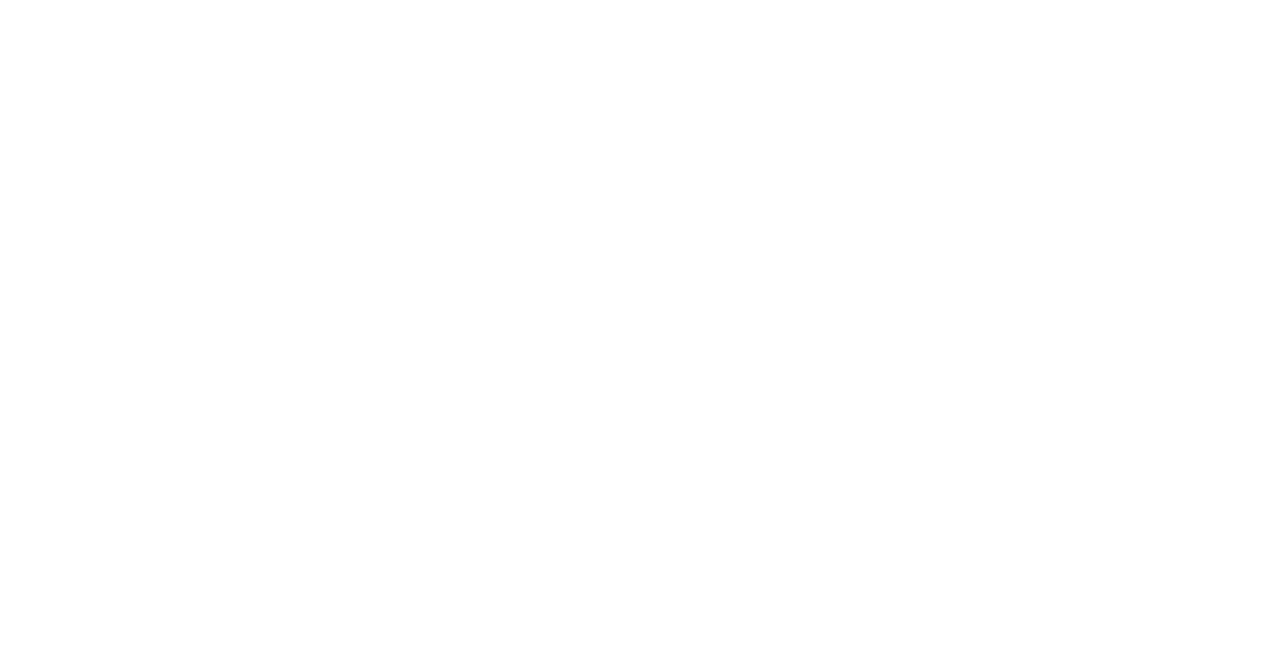
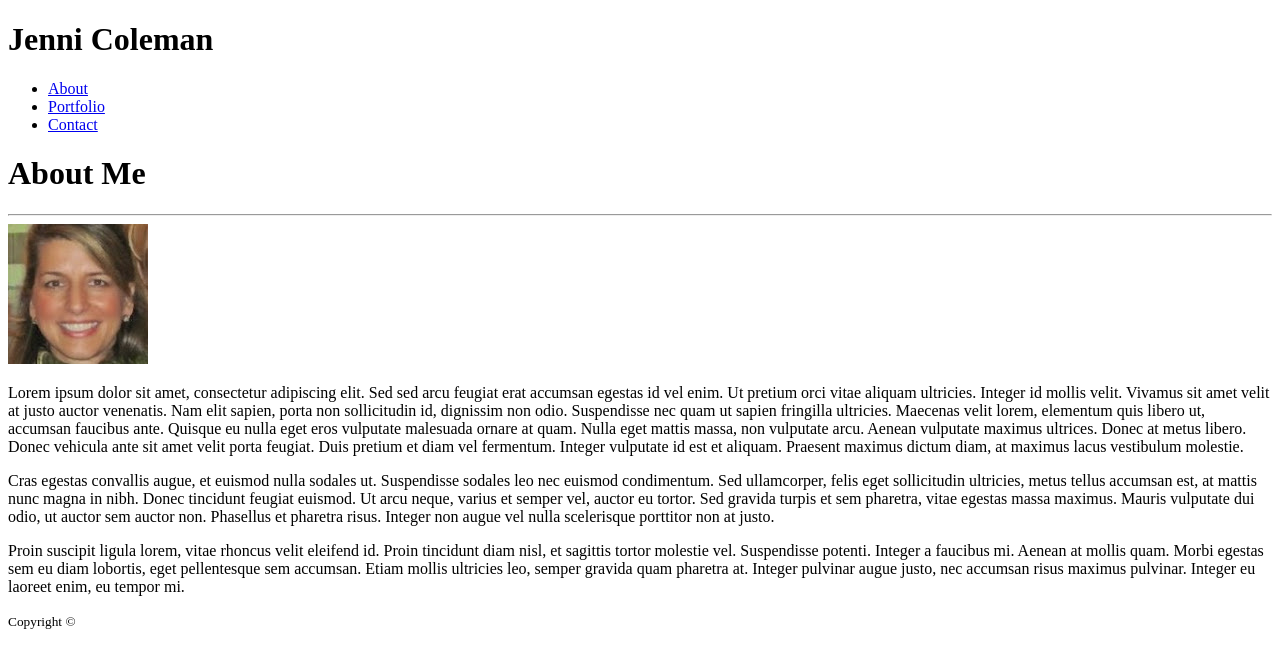
Before and after one commit to jmcoleman/Basic-Portfolio, a plain HTML site: page index.html in a window 1280 px wide. Drawn offline with Linux system fonts and the light colour scheme.

Commit message:
index html creation

```diff
--- a/index.html
+++ b/index.html
@@ -1,3 +1,57 @@
-<!-- Photo by James Donovan on Unsplash -->
-<!-- Photo by eberhard grossgasteiger on Unsplash -->
-<!-- Photo by Anthony Cantin on Unsplash -->
+<!DOCTYPE html>
+<html lang="en-US">
+    <head>
+        <meta charset="utf-8"/>
+        <!--meta name="viewport" content="width=device-width, initial-scale=1"/-->
+        <!--link rel="stylesheet" type="text/css" href="assets/css/reset.css"/>
+        <link rel="stylesheet" type="text/css" href="assets/css/style.css"/>--
+
+        <title>Jenni Coleman Portfolio</title>
+
+        <!--script>
+            $(function(){
+                $("#nav-placeholder").load("nav.html");
+            });
+        </script-->
+    </head>
+    <body>
+        <header>
+            <h1>Jenni Coleman</h1>
+
+            <!--div id="nav-placeholder"-->
+                <!-- move this to a separate file that each page loads from (later) -->
+                <nav>
+                    <ul>
+                        <li><a href="index.html">About</a></li>
+                        <li><a href="portfolio.html">Portfolio</a></li>
+                        <li><a href="contact.html">Contact</a></li>
+                    </ul>
+                </nav>
+            <!--/div-->
+        </header>
+
+        <div id="container">
+            <h1>About Me</h1>
+
+            <hr>
+
+            <img src="assets/images/JMC112010.jpg" alt="Jenni Coleman"/>
+
+            <p>
+                Lorem ipsum dolor sit amet, consectetur adipiscing elit. Sed sed arcu feugiat erat accumsan egestas id vel enim. Ut pretium orci vitae aliquam ultricies. Integer id mollis velit. Vivamus sit amet velit at justo auctor venenatis. Nam elit sapien, porta non sollicitudin id, dignissim non odio. Suspendisse nec quam ut sapien fringilla ultricies. Maecenas velit lorem, elementum quis libero ut, accumsan faucibus ante. Quisque eu nulla eget eros vulputate malesuada ornare at quam. Nulla eget mattis massa, non vulputate arcu. Aenean vulputate maximus ultrices. Donec at metus libero. Donec vehicula ante sit amet velit porta feugiat. Duis pretium et diam vel fermentum. Integer vulputate id est et aliquam. Praesent maximus dictum diam, at maximus lacus vestibulum molestie.
+            </p>
+            <p>
+                Cras egestas convallis augue, et euismod nulla sodales ut. Suspendisse sodales leo nec euismod condimentum. Sed ullamcorper, felis eget sollicitudin ultricies, metus tellus accumsan est, at mattis nunc magna in nibh. Donec tincidunt feugiat euismod. Ut arcu neque, varius et semper vel, auctor eu tortor. Sed gravida turpis et sem pharetra, vitae egestas massa maximus. Mauris vulputate dui odio, ut auctor sem auctor non. Phasellus et pharetra risus. Integer non augue vel nulla scelerisque porttitor non at justo.
+            </p>
+            <p>
+                Proin suscipit ligula lorem, vitae rhoncus velit eleifend id. Proin tincidunt diam nisl, et sagittis tortor molestie vel. Suspendisse potenti. Integer a faucibus mi. Aenean at mollis quam. Morbi egestas sem eu diam lobortis, eget pellentesque sem accumsan. Etiam mollis ultricies leo, semper gravida quam pharetra at. Integer pulvinar augue justo, nec accumsan risus maximus pulvinar. Integer eu laoreet enim, eu tempor mi.
+            </p>
+        </div>
+
+        <footer>
+            <small>Copyright &copy;</small>
+        </footer>
+
+        <!--script src="https://code.jquery.com/jquery-1.10.2.js"></script-->
+    </body>
+</html>
```
Also changed, not shown: portfolio.html (+3 -0 lines).
